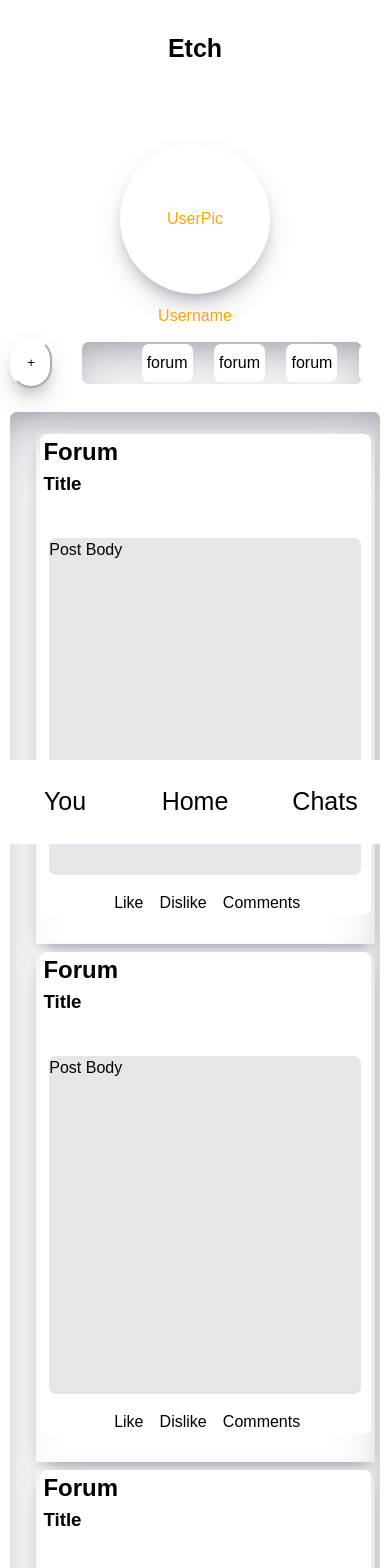
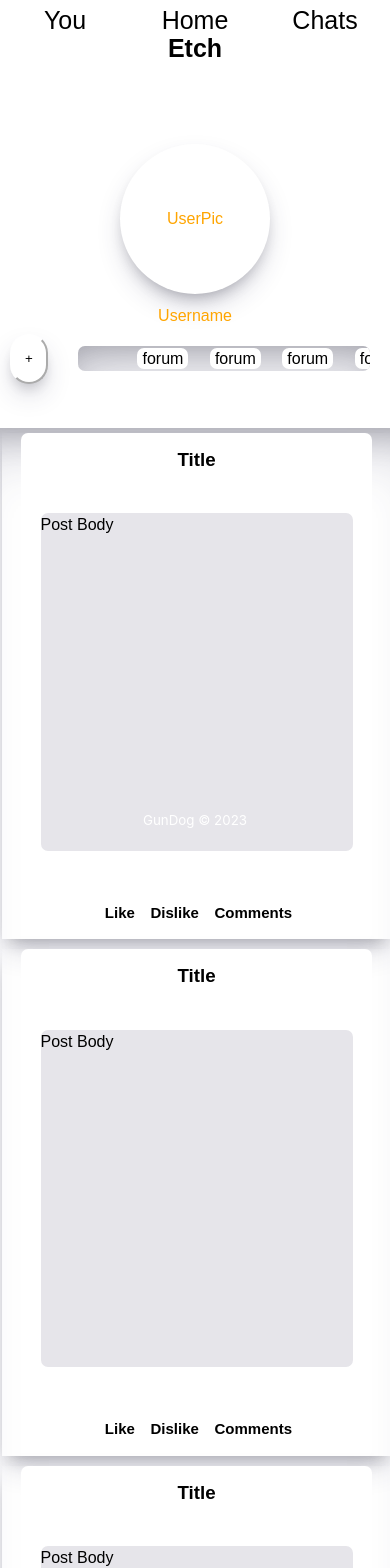
Before and after one commit to GundogCodes/GoodForum., a React (Vite) app: page / in a window 390 px wide. Shown: the top 1568 px of the page. Built offline with nearby package versions, Linux system fonts and the light colour scheme.

Commit message:
perfected mobile css as much as i could

```diff
--- a/src/components/HomePosts/HomePosts.jsx
+++ b/src/components/HomePosts/HomePosts.jsx
@@ -3,7 +3,7 @@ import Post from '../Post/Post'
 export default function HomePosts(){
     return(
         <div className={styles.HomePosts}>
-            <section className={styles.homeView}>
+
                 <ul>
                     <li><Post /></li>
                     <li><Post /></li>
@@ -22,8 +22,8 @@ export default function HomePosts(){
                     <li><Post /></li>
                     <li><Post /></li>
                 </ul>
-                    <li>POST</li>
-            </section>
+
+
         </div>
     )
 }
--- a/src/components/HomePosts/HomePosts.module.scss
+++ b/src/components/HomePosts/HomePosts.module.scss
@@ -8,23 +8,20 @@
     justify-content: center;
     flex-direction: column;
     align-items: center;;
-   .homeView{
-    width: 60vw;
 
-    border-radius: 7px;
-    box-shadow: rgba(50, 50, 93, 0.25) 0px 30px 60px -12px inset, rgba(0, 0, 0, 0.3) 0px 18px 36px -18px inset;
-    overflow-x:hidden;
-    display: flex;
-    flex-direction: column;
-    align-items: center;
-    justify-content: flex-start;
 
     ul{
-        list-style-type: none;
+        width: 90vw;
+
+        border-radius: 7px;
+        box-shadow: rgba(50, 50, 93, 0.25) 0px 30px 60px -12px inset, rgba(0, 0, 0, 0.3) 0px 18px 36px -18px inset;
+        overflow-x:hidden;
         display: flex;
         flex-direction: column;
         align-items: center;
-        justify-content: center;
+        justify-content: flex-start;
+        list-style-type: none;
+
         animation: fadeIn 0.5s;
 
         li{
@@ -44,7 +41,7 @@
             animation: fadeIn 2s;
         }
     }
-   }
+
 }
 
 @keyframes fadeIn {
@@ -55,36 +52,31 @@
 @media (max-width:900px){
     .HomePosts{
 
-        .homeView{
-            position: absolute;
-            top:40vh;
 
-            overflow-y: scroll;
-            display: flex;
-            flex-direction: column;
-            align-items: center;
-            padding-right: 5vmin;
-            width: 90vw;
+
             ul{
+                position: absolute;
+                top:40vh;
+                overflow-y: scroll;
                 display: flex;
-                justify-content: center;
                 flex-direction: column;
                 align-items: center;
+                padding-right: 5vw;
+                width: 100vw;
                 list-style-type: none;
 
                 li{
-                    padding: 1vmin;
+
                     display: flex;
                     flex-direction: column;
                 align-items: center;
-                width: 85vw;
+                width: 100vw;
 
                 height: 60vh;
-                margin: 0.5vmin;
 
             }
         }
-        }
+
        }
 }
 @media (prefers-color-scheme:dark) {
--- a/src/components/NavBar/NavBar.module.scss
+++ b/src/components/NavBar/NavBar.module.scss
@@ -34,12 +34,13 @@
 
 @media (max-width:900px) {
     .NavBarDiv{
-        margin-top: 90vh;
-        height: 10vh;
+        position: fixed;
+
+        height: 5vh;
         bottom: 0;
         z-index: 1;
         .titles{
-            height: 10vh;
+            height: 5vh;
         }
     }
 }
--- a/src/components/Post/Post.jsx
+++ b/src/components/Post/Post.jsx
@@ -2,9 +2,12 @@ import styles from './Post.module.scss'
 export default function Post(){
     return(
         <div className={styles.Post}>
+        <header>
+
             <h2>Forum</h2>
             <h3>Title</h3>
             <h4>Poster</h4>
+        </header>
             <section>
                 <p>Post Body
 
@@ -15,9 +18,9 @@ export default function Post(){
             </p>
             </section>
             <div className={styles.interactions}>
-                <h8>Like</h8>
-                <h8>Dislike</h8>
-                <h8>Comments</h8>
+                <h6>Like</h6>
+                <h6>Dislike</h6>
+                <h6>Comments</h6>
             </div>
         </div>
     )
--- a/src/components/Post/Post.module.scss
+++ b/src/components/Post/Post.module.scss
@@ -7,15 +7,7 @@
     background-color: white;
     border-radius: 7px;
     color:black;
-    h2,h3,h4{
-        margin: 0;
-        align-self: flex-start;
-        padding-left: 1vw;
-    }
-    h4{
-        align-self: flex-end;
-        padding-right: 1vw;
-    }
+
     p{
         width: 55vw;
         height: 40vh;
@@ -28,7 +20,8 @@
         display: flex;
         width: 55vw;
 
-        h8{
+        h6{
+            font-size: 15px;
             padding-left: 1vw;
         }
 
@@ -41,24 +34,32 @@
         flex-direction: column;
         justify-content: center;
         align-items: center;
-        width: 100%;
-        h2,h3,h4{
-            margin: 0;
-            align-self: flex-start;
-            padding-left: 1vw;
+        width: 90vw;
+        overflow-x: hidden;
+        overflow-y: hidden;
+        header{
+            height: 10vh;
+            width: 90vw;
+            display: flex;
+            flex-direction: column;
+            align-items: center;
+            justify-content: center;
+
+
+
         }
         p{
+            justify-self: flex-start;
             width: 80vw;
             background-color: rgb(230,229,234);
+
             height: 40vh;
         }
         .interactions{
             display: flex;
             width: 55vw;
             justify-content: space-evenly;
-            h8{
 
-            }
 
         }
     }
--- a/src/components/UserAside/UserAside.module.scss
+++ b/src/components/UserAside/UserAside.module.scss
@@ -89,9 +89,9 @@
     }
     .userPic{
         box-shadow: rgba(50, 50, 93, 0.25) 0px 13px 27px -5px, rgba(0, 0, 0, 0.3) 0px 8px 16px -8px;
-        width: 150px;
+        width: 100px;
 
-        height: 150px;
+        height: 100px;
         border-radius: 100%;
     }
 
--- a/src/components/UserPosts/UserPosts.module.scss
+++ b/src/components/UserPosts/UserPosts.module.scss
@@ -54,26 +54,29 @@
         align-items: center;
         justify-content: flex-start;
 
+
         ul{
-            padding-right: 7vmin;
+            width: 90vw;
+
             display: flex;
             justify-content: flex-start;
             flex-direction: column;
-            align-items: center;
+            align-items: flex-start;
             list-style-type: none;
+
             .yourPosts{
                 justify-self: flex-start;
                 width: 80vw;
                 height: 5vh;
             }
             li{
-                padding: 1vmin;
+
                 display: flex;
                 flex-direction: column;
                 align-items: center;
                 width: 80vw;
                 height: 60vh;
-                margin: 0.5vmin;
+                margin-left: 5vw;
 
                 box-shadow: rgba(50, 50, 93, 0.25) 0px 13px 27px -5px, rgba(0, 0, 0, 0.3) 0px 8px 16px -8px;
 
@@ -84,10 +87,7 @@
 
 @media (prefers-color-scheme:dark) {
     .UserPosts{
-
         ul{
-
-
 
             .yourPosts{
                 background-color: rgb(28,28,28);
--- a/src/pages/HomePage/HomePage.module.scss
+++ b/src/pages/HomePage/HomePage.module.scss
@@ -137,18 +137,18 @@
             position: absolute;
             left: 0;
             top:40vh;
-            width: 98vw;
-            height: 6vh;
+            width: 100vw;
+            height: 5vh;
 
             display: flex;
             flex-direction: row-reverse;
             align-items: center;
 
                 ul{
-                    height: 5vh;
+                    height: 3vh;
                     overflow-x: scroll;
                     flex-direction: row;
-                    width: 80vw;
+                    width: 100vw;
                     li{
                         display: flex;
                         justify-content: center;
@@ -202,10 +202,6 @@
         .username{
             padding: 10px;
         }
-        .userForums{
-            padding: 10px;
-
-        }
     }
 
     }
@@ -215,8 +211,9 @@
 
 @media (prefers-color-scheme:dark) {
     .HomePage{
+        background-color: black;
         #name{
-            margin-top:30px;
+            margin-top:40px;
             color: #FF6410;
         }
         background-color: black;
```
